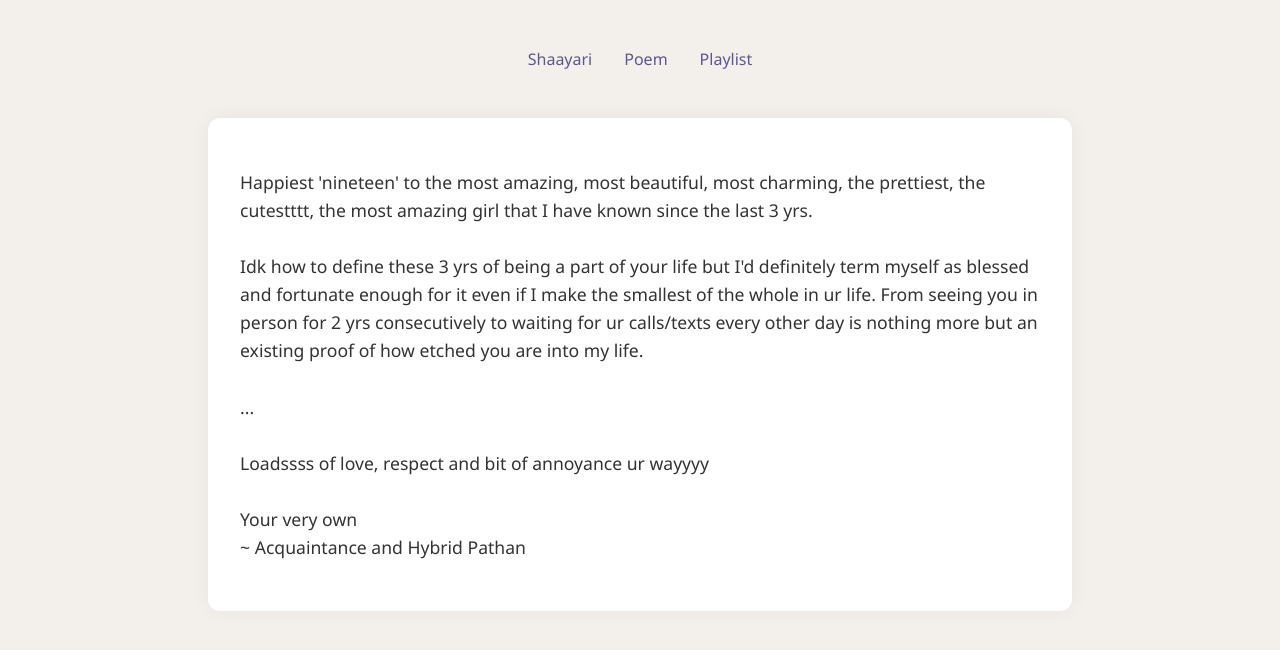
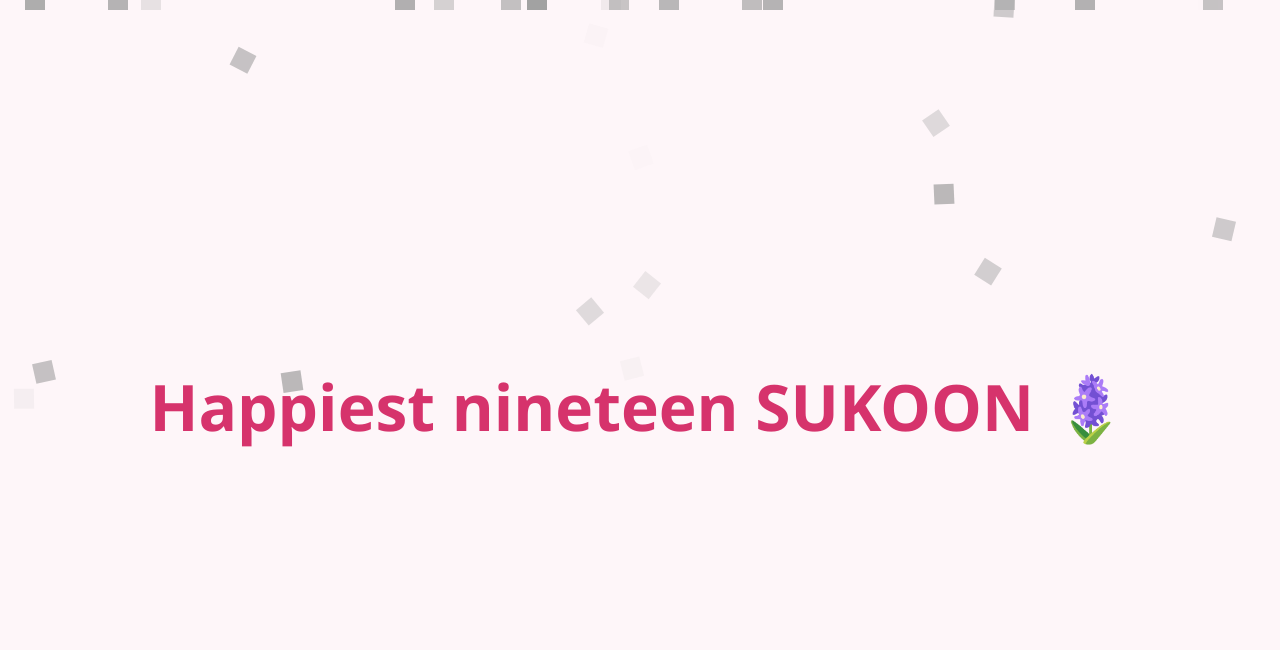
Before and after one commit to rreehhaann29/For-my-Sukoon, a plain HTML site: page index.html in a window 1280 px wide. Drawn offline with Linux system fonts and the light colour scheme; grey boxes are pictures that could not be loaded.

Commit message:
Add files via upload

```diff
--- a/index.html
+++ b/index.html
@@ -2,44 +2,20 @@
 <!DOCTYPE html>
 <html lang="en">
 <head>
-    <meta charset="UTF-8" />
-    <meta name="viewport" content="width=device-width, initial-scale=1.0" />
-    <title>For Pragati</title>
-    <link rel="stylesheet" href="style.css" />
+    <meta charset="UTF-8">
+    <title>Pragati's Day</title>
+    <link rel="stylesheet" href="style.css">
 </head>
 <body>
-    <div id="preloader">
-        <p>Hold on, the magic is loading...</p>
+    <div class="petal-container"></div>
+    <div class="main-text">
+        <h1>Happiest nineteen SUKOON 🪻</h1>
     </div>
-
-    <audio id="bg-music" autoplay loop>
-        <source src="piano.mp3" type="audio/mpeg" />
+    <script src="petals.js"></script>
+    <script src="script.js"></script>
+    <audio autoplay loop>
+        <source src="bg-music.mp3" type="audio/mpeg">
         Your browser does not support the audio element.
     </audio>
-
-    <nav>
-        <ul>
-            <li><a href="shayari.html">Shaayari</a></li>
-            <li><a href="poem.html">Poem</a></li>
-            <li><a href="playlist.html">Playlist</a></li>
-        </ul>
-    </nav>
-
-    <main>
-        <div class="main-message">
-            <p style="white-space: pre-wrap;">Happiest 'nineteen' to the most amazing, most beautiful, most charming, the prettiest, the cutestttt, the most amazing girl that I have known since the last 3 yrs.
-
-Idk how to define these 3 yrs of being a part of your life but I'd definitely term myself as blessed and fortunate enough for it even if I make the smallest of the whole in ur life. From seeing you in person for 2 yrs consecutively to waiting for ur calls/texts every other day is nothing more but an existing proof of how etched you are into my life.
-
-...
-
-Loadssss of love, respect and bit of annoyance ur wayyyy
-
-Your very own
-~ Acquaintance and Hybrid Pathan</p>
-        </div>
-    </main>
-
-    <script src="script.js"></script>
 </body>
 </html>
--- /dev/null
+++ b/petals.js
@@ -0,0 +1,12 @@
+
+document.addEventListener("DOMContentLoaded", function() {
+    const container = document.querySelector('.petal-container');
+    for (let i = 0; i < 30; i++) {
+        const petal = document.createElement('div');
+        petal.classList.add('petal');
+        petal.style.left = Math.random() * 100 + "vw";
+        petal.style.animationDelay = Math.random() * 10 + "s";
+        petal.style.opacity = Math.random();
+        container.appendChild(petal);
+    }
+});
--- a/script.js
+++ b/script.js
@@ -1,4 +1,4 @@
 
-window.addEventListener('load', () => {
-    document.getElementById('preloader').style.display = 'none';
+window.addEventListener("load", function () {
+    // Preloader logic could go here
 });
--- a/style.css
+++ b/style.css
@@ -1,41 +1,32 @@
 
 body {
+    margin: 0;
+    padding: 0;
+    background: #fef6f9;
+    overflow: hidden;
     font-family: 'Segoe UI', sans-serif;
-    margin: 0;
-    background: #f3f0eb;
-    color: #333;
-    padding: 2rem;
 }
-nav ul {
-    list-style: none;
-    display: flex;
-    justify-content: center;
-    padding: 0;
+
+.main-text {
+    position: absolute;
+    top: 40%;
+    width: 100%;
+    text-align: center;
+    font-size: 2em;
+    color: #d6336c;
 }
-nav ul li {
-    margin: 0 1rem;
+
+.petal {
+    position: absolute;
+    top: -10px;
+    width: 20px;
+    height: 20px;
+    background-image: url('https://i.ibb.co/XD2RVJ3/petal.png');
+    background-size: cover;
+    animation: fall 10s linear infinite;
 }
-nav ul li a {
-    text-decoration: none;
-    color: #5e548e;
+
+@keyframes fall {
+    0% {transform: translateY(0) rotate(0deg);}
+    100% {transform: translateY(100vh) rotate(360deg);}
 }
-.main-message {
-    max-width: 800px;
-    margin: 3rem auto;
-    font-size: 1.1rem;
-    line-height: 1.6;
-    background: #fff;
-    padding: 2rem;
-    border-radius: 12px;
-    box-shadow: 0 0 20px rgba(0,0,0,0.05);
-}
-#preloader {
-    position: fixed;
-    top: 0; left: 0; right: 0; bottom: 0;
-    background: #f3f0eb;
-    display: flex;
-    align-items: center;
-    justify-content: center;
-    font-size: 1.2rem;
-    z-index: 1000;
-}
```
Also changed, not shown: message.html (added, +18 -0 lines).
